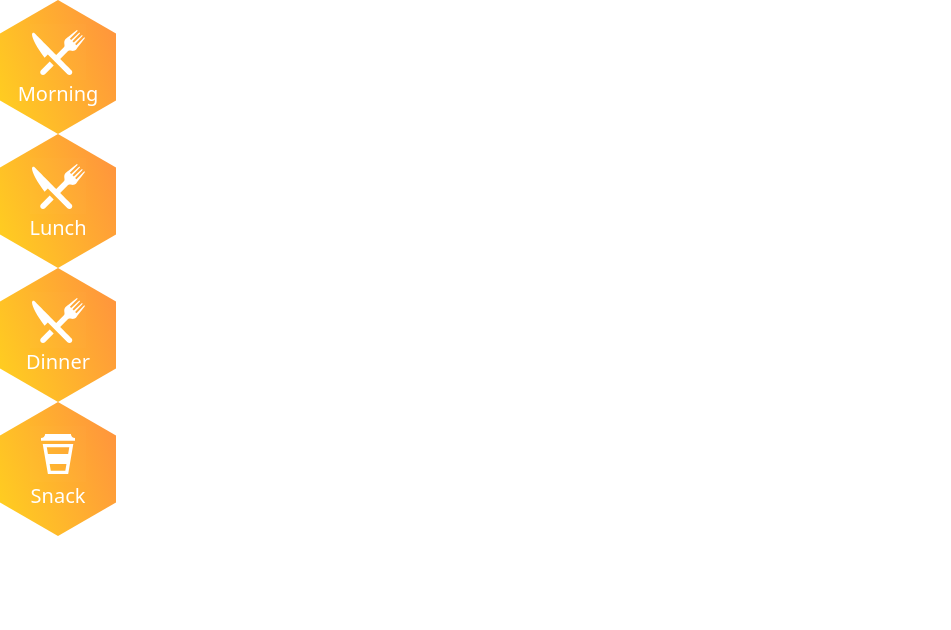
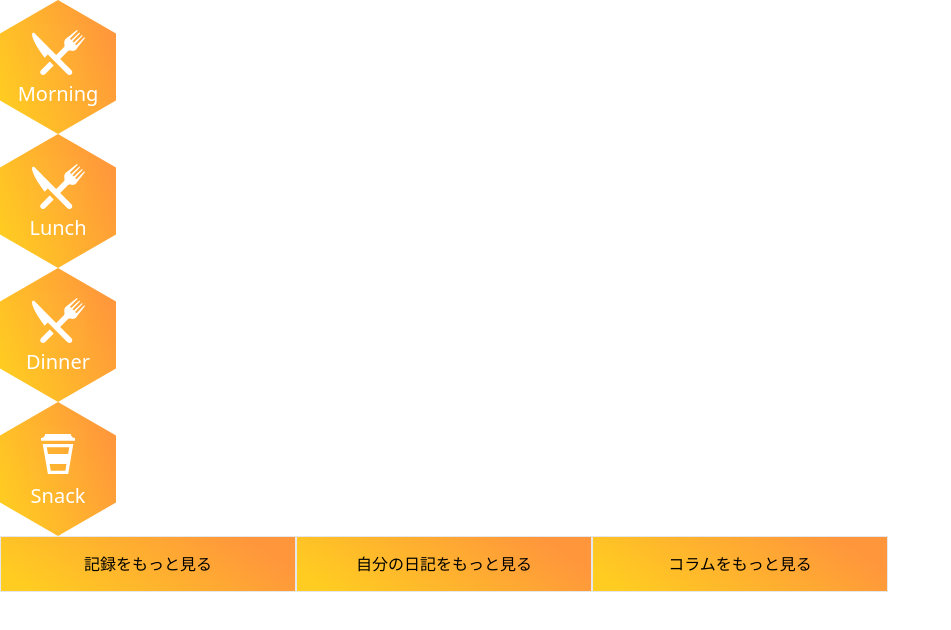
Before and after one commit to LofizDev/Arent_Test, a React (Vite) app: page /test in a window 1280 px wide. Shown: the top 630 px of the page, without its empty margins (0-951 px from the left). Built offline with nearby package versions, Linux system fonts and the light colour scheme.

Commit message:
Add linear button

```diff
--- /dev/null
+++ b/src/components/LinearButton.tsx
@@ -0,0 +1,14 @@
+function LinearButton({ name }: any) {
+  return (
+    <button
+      className="border w-[296px] h-[56px]"
+      style={{
+        background: "linear-gradient(32.95deg, #FFCC21 8.75%, #FF963C 86.64%)",
+      }}
+    >
+      {name}
+    </button>
+  );
+}
+
+export default LinearButton;
--- a/src/pages/TestComponent.tsx
+++ b/src/pages/TestComponent.tsx
@@ -1,4 +1,5 @@
 import Hexagon from "../components/Hexagon";
+import LinearButton from "../components/LinearButton";
 
 function TestComponent() {
   return (
@@ -7,6 +8,9 @@ function TestComponent() {
       <Hexagon type="knife" name="Lunch" />
       <Hexagon type="knife" name="Dinner" />
       <Hexagon type="cup" name="Snack" />
+      <LinearButton name='記録をもっと見る' />
+      <LinearButton name='自分の日記をもっと見る' />
+      <LinearButton name='コラムをもっと見る' />
     </div>
   );
 }
```
